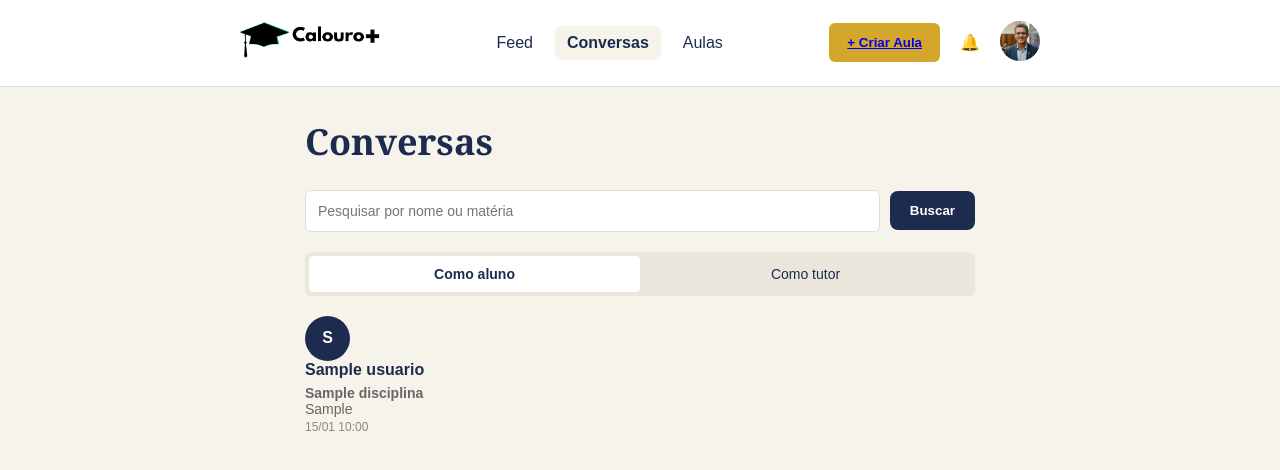
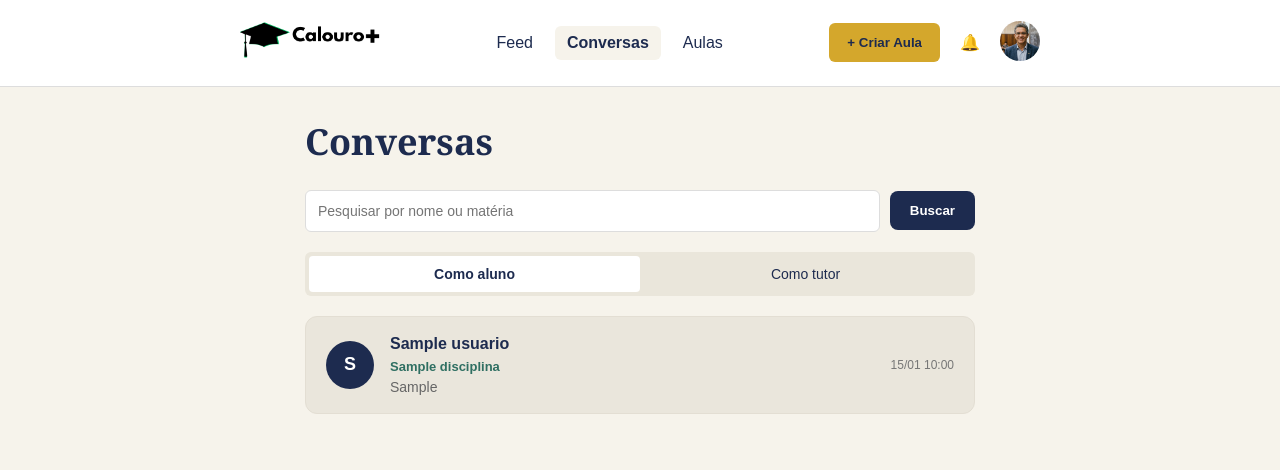
Before and after one commit to miguel-peters/INF1039-3WB-2026.2, a Django app: page /chat/ in a window 1280 px wide. Shown: the top 470 px of the page. Run offline with Django 5.2, Linux system fonts and the light colour scheme; a user stored in the database is signed in; tables that the repository leaves empty hold one stand-in row (values such as "Sample post").

Commit message:
Implementados os filtros de conversas por aluno e tutor, corrigida a busca por nome e disciplina com normalização de acentos e ajustado o layout dos cards de conversa.

```diff
--- a/calouroPlus/calouroPlusApp/static/CSS/chat.css
+++ b/calouroPlus/calouroPlusApp/static/CSS/chat.css
@@ -1,3 +1,4 @@
+
 body {
     background-color: #f6f3eb;
     color: #1d2b4f;
@@ -51,6 +52,11 @@ nav a {
     border-radius: 6px;
 }
 
+.criar-aula a {
+    color: inherit;
+    text-decoration: none;
+}
+
 .acoes img {
     width: 40px;
     height: 40px;
@@ -68,6 +74,12 @@ h1 {
     font-size: 36px;
 }
 
+.form-busca {
+    display: flex;
+    align-items: center;
+    gap: 10px;
+}
+
 .busca {
     width: 100%;
     padding: 12px;
@@ -79,6 +91,27 @@ h1 {
     font-size: 14px;
 }
 
+.form-busca .busca {
+    flex: 1;
+    min-width: 0;
+}
+
+.botao-buscar {
+    padding: 12px 20px;
+    background-color: #1d2b4f;
+    color: white;
+    border: none;
+    border-radius: 8px;
+    cursor: pointer;
+    font-weight: 600;
+}
+
+.botao-buscar:hover {
+    background-color: #304575;
+}
+
+/* Abas Aluno e Tutor */
+
 .abas {
     display: flex;
     background-color: #eae6db;
@@ -88,20 +121,109 @@ h1 {
     margin-bottom: 20px;
 }
 
-.abas button {
+.abas a {
     flex: 1;
-    border: none;
-    background-color: transparent;
     padding: 10px;
     border-radius: 4px;
     color: #1d2b4f;
     font-size: 14px;
+    text-align: center;
+    text-decoration: none;
 }
 
-.abas .ativa {
+.abas a.ativa {
     background-color: white;
     font-weight: bold;
 }
+
+/* Lista de conversas */
+
+.lista-conversas {
+    display: flex;
+    flex-direction: column;
+    gap: 12px;
+    margin-top: 20px;
+}
+
+/* Card de cada conversa */
+
+.caixa-conversa {
+    display: flex;
+    align-items: center;
+    gap: 16px;
+
+    background-color: #eae6dc;
+    border: 1px solid #e3ded3;
+    border-radius: 12px;
+    padding: 18px 20px;
+
+    cursor: pointer;
+    transition: background-color 0.2s ease,
+                border-color 0.2s ease;
+}
+
+.caixa-conversa:hover {
+    background-color: #e0dbd0;
+    border-color: #c9c2b4;
+}
+
+/* Avatar */
+
+.avatar-conversa {
+    width: 48px;
+    height: 48px;
+    border-radius: 50%;
+    background-color: #1d2b4f;
+    color: white;
+
+    display: flex;
+    align-items: center;
+    justify-content: center;
+
+    font-weight: bold;
+    font-size: 18px;
+    flex-shrink: 0;
+}
+
+/* Informações da conversa */
+
+.info-conversa {
+    flex: 1;
+    min-width: 0;
+}
+
+.info-conversa h3 {
+    margin: 0 0 6px;
+    font-size: 16px;
+    color: #1d2b4f;
+}
+
+.info-conversa p {
+    margin: 0;
+    font-size: 14px;
+    color: #666;
+    overflow: hidden;
+    text-overflow: ellipsis;
+    white-space: nowrap;
+}
+
+.info-conversa .disciplina-conversa {
+    font-size: 13px;
+    color: #2f6f62;
+    font-weight: 600;
+    margin: 3px 0 5px;
+}
+
+/* Horário da mensagem */
+
+.horario-conversa {
+    font-size: 12px;
+    color: #777;
+    white-space: nowrap;
+    align-self: center;
+}
+
+/* Estado vazio */
 
 .vazio {
     background-color: white;
@@ -134,114 +256,31 @@ h1 {
     display: inline-block;
 }
 
+/* Ajustes para telas menores */
 
-/* Lista de conversas */
-.lista-conversas {
-    display: flex;
-    flex-direction: column;
-    gap: 12px;
-    margin-top: 20px;
+@media (max-width: 1100px) {
+    header {
+        padding: 15px 30px;
     }
-s
-.caixa-conversa {
-    display: flex;
-    align-items: center;
-    gap: 15px;
-    background-color: white;
-    border: 1px solid #ddd;
-    border-radius: 10px;
-    padding: 18px;
-    cursor: pointer;
-    transition: 0.2s;
 }
 
-.caixa-conversa:hover {
-    border-color: #1d2b4f;
-    background-color: #faf9f5;
+@media (max-width: 720px) {
+    header {
+        padding: 15px;
+        flex-wrap: wrap;
+        gap: 12px;
     }
 
-.avatar-conversa {
-    width: 45px;
-    height: 45px;
-    border-radius: 50%;
-    background-color: #1d2b4f;
-    color: white;
-    display: flex;
-    align-items: center;
-    justify-content: center;
-    font-weight: bold;
-    flex-shrink: 0;
+    .conteudo {
+        margin: 25px 16px;
     }
 
-.info-conversa {
-    flex: 1;
-    min-width: 0;
-}
-
-.info-conversa h3 {
-    margin: 0 0 6px;
-    font-size: 16px;
-}
-
-.info-conversa p {
-    margin: 0;
-    font-size: 14px;
-    color: #666;
-    overflow: hidden;
-    text-overflow: ellipsis;
-    white-space: nowrap;
+    .caixa-conversa {
+        padding: 15px;
+        gap: 12px;
     }
 
     .horario-conversa {
-    font-size: 12px;
-    color: #888;
+        font-size: 11px;
     }
-
-
-.abas a {
-    flex: 1;
-    padding: 10px;
-    border-radius: 4px;
-    color: #1d2b4f;
-    font-size: 14px;
-    text-align: center;
-    text-decoration: none;
 }
-
-.abas a.ativa {
-    background-color: white;
-    font-weight: bold;
-}
-
-
-.form-busca {
-    display: flex;
-    align-items: center;
-    gap: 10px;
-}
-
-.form-busca .busca {
-    flex: 1;
-    min-width: 0;
-}
-
-.botao-buscar {
-    padding: 12px 20px;
-    background-color: #1d2b4f;
-    color: white;
-    border: none;
-    border-radius: 8px;
-    cursor: pointer;
-    font-weight: 600;
-}
-
-.botao-buscar:hover {
-    background-color: #304575;
-}
-
-.disciplina-conversa {
-    font-size: 13px;
-    color: #2f6f62;
-    font-weight: 600;
-    margin: 3px 0;
-}
--- a/calouroPlus/calouroPlusApp/views.py
+++ b/calouroPlus/calouroPlusApp/views.py
@@ -380,14 +380,6 @@ def chat(request):
     else:
         mensagens = mensagens.filter(aula__alunos=usuario)
 
-    if busca:
-        mensagens = mensagens.filter(
-            Q(usuario_from__nome__icontains=busca) |
-            Q(usuario_to__nome__icontains=busca) |
-            Q(usuario_from__username__icontains=busca) |
-            Q(usuario_to__username__icontains=busca) |
-            Q(aula__disciplina__nome__icontains=busca)
-        )
 
     mensagens = mensagens.order_by("-horario")
 
@@ -408,9 +400,27 @@ def chat(request):
 
         conversas_vistas.add(chave)
 
+        nome_usuario = (
+            outro_usuario.nome or outro_usuario.username
+        )
+
+        disciplina = mensagem.aula.disciplina.nome
+
+        if busca:
+            termo = normalizar(busca)
+
+            corresponde = (
+                termo in normalizar(nome_usuario) or
+                termo in normalizar(outro_usuario.username) or
+                termo in normalizar(disciplina)
+            )
+
+            if not corresponde:
+                continue
+
         conversas.append({
             "usuario": outro_usuario,
-            "disciplina": mensagem.aula.disciplina.nome,
+            "disciplina": disciplina,
             "ultima_mensagem": mensagem.mensagem,
             "horario": mensagem.horario,
         })
@@ -421,7 +431,6 @@ def chat(request):
         "busca": busca
     })
 
-
 # CRIAR AULA
 
 def criar_aula(request):
```
Lines whose indentation alone changed are shown as unchanged.
